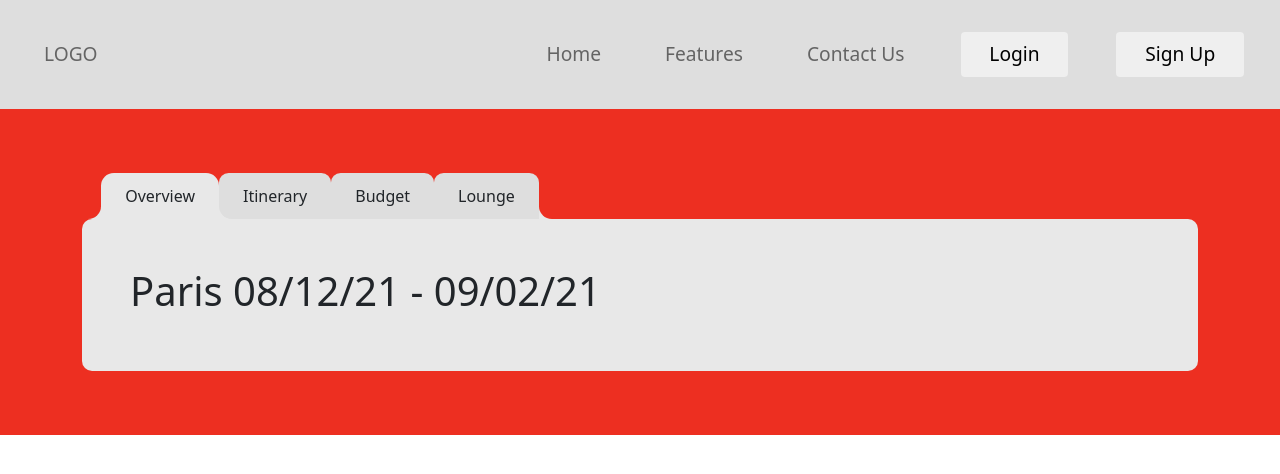
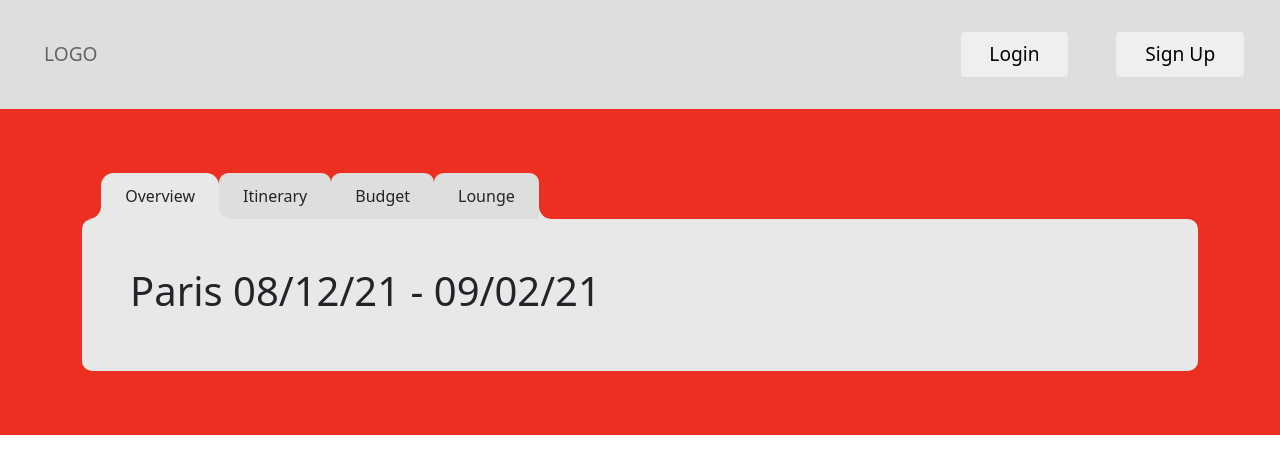
Before and after one commit to TheHebi/travel-planner, a React (Create React App) app: page /trips in a window 1280 px wide. Shown: the top 474 px of the page. Built offline with nearby package versions, Linux system fonts and the light colour scheme.

Commit message:
added catch to ensure homepage navigation items don't appear on other pages

```diff
--- a/src/components/Budget/Budget.js
+++ b/src/components/Budget/Budget.js
@@ -25,6 +25,7 @@ export default function Budget() {
                 <div className="budgetcard">
                     <h3>Travel</h3>
                     <table className="budgettable">
+                        <tbody>
                             <tr>
                                 <td>Plane Ticket:</td>
                                 <td>$845</td>
@@ -33,24 +34,29 @@ export default function Budget() {
                                 <td>Eurorail Pass:</td>
                                 <td>$120</td>
                             </tr>
+                        </tbody>
                     </table>
                 </div>
                 <div className="budgetcard">
                     <h3>Food</h3>
                     <table className="budgettable">
+                        <tbody>
                             <tr>
                                 <td>All Food:</td>
                                 <td>$1000</td>
                             </tr>
+                        </tbody>
                     </table>
                 </div>
                 <div className="budgetcard">
                     <h3>Lodging</h3>
                     <table className="budgettable">
+                        <tbody>
                             <tr>
                                 <td>AirBnB:</td>
                                 <td>$2,055</td>
                             </tr>
+                        </tbody>
                     </table>
                 </div>
             </div>
--- a/src/components/Navigation/Navigation.js
+++ b/src/components/Navigation/Navigation.js
@@ -9,6 +9,10 @@ import Container from 'react-bootstrap/Container';
 import './Navigation.css';
 
 export default function Navigation() {
+    // get whether user is on homepage
+    const location = window.location.pathname
+    const isHome = (location === '/');
+
     return (
         <Navbar
         expand="lg"
@@ -21,9 +25,13 @@ export default function Navigation() {
                             <Nav.Link className="custom-navlink-text mx-4" href="/">LOGO</Nav.Link>
                         </div>
                         <div style={{display: 'flex'}}>
-                            <Nav.Link className="custom-navlink-text mx-4" href="/">Home</Nav.Link>
-                            <Nav.Link className="custom-navlink-text mx-4" href="#features">Features</Nav.Link>
-                            <Nav.Link className="custom-navlink-text mx-4" href="#contact">Contact Us</Nav.Link>
+                            {isHome === true &&
+                            <div style={{display: 'flex'}}>
+                                <Nav.Link className="custom-navlink-text mx-4" href="/">Home</Nav.Link>
+                                <Nav.Link className="custom-navlink-text mx-4" href="#features">Features</Nav.Link>
+                                <Nav.Link className="custom-navlink-text mx-4" href="#contact">Contact Us</Nav.Link>
+                            </div>
+                            }
                             <button className="navbar-button mx-4">Login</button>
                             <button className="navbar-button mx-4">Sign Up</button>
                         </div>
```
Lines whose indentation alone changed are shown as unchanged.
